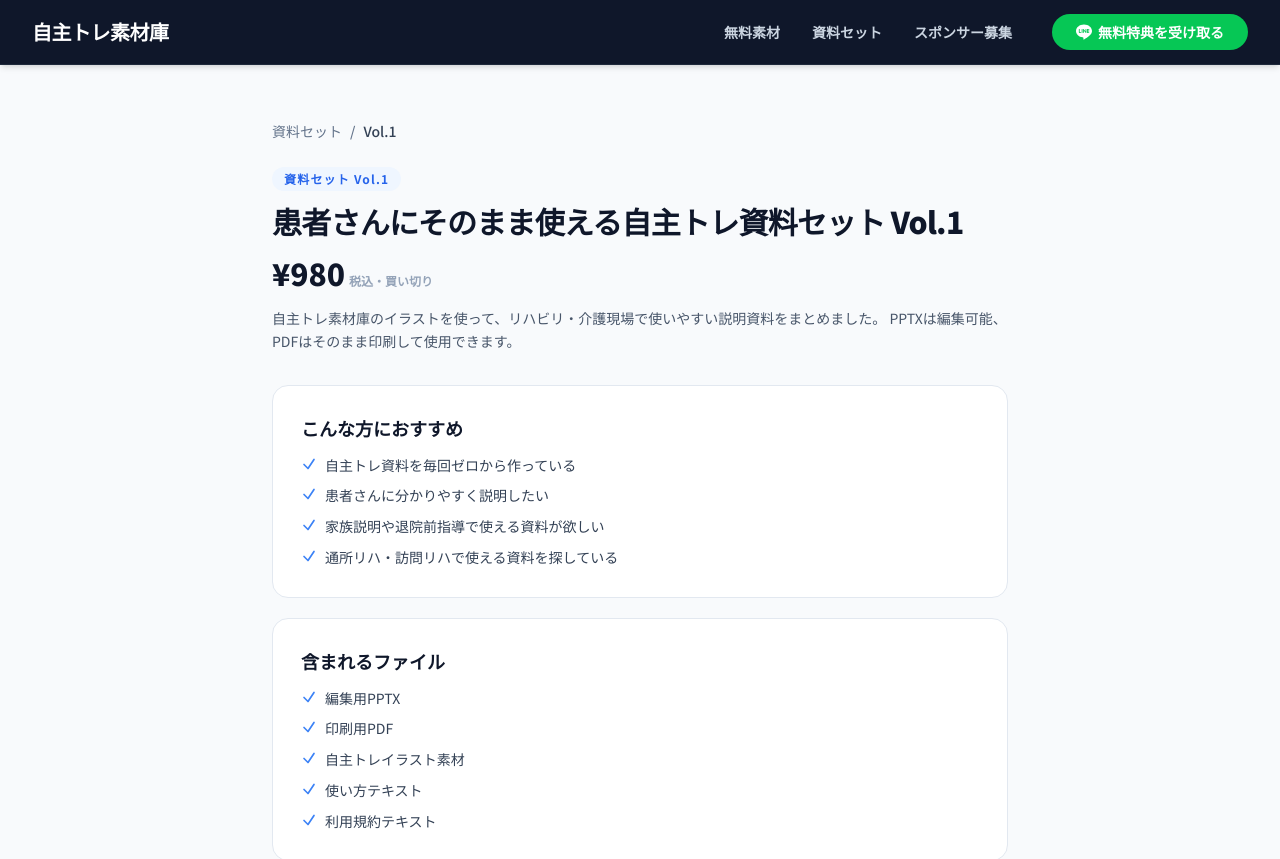
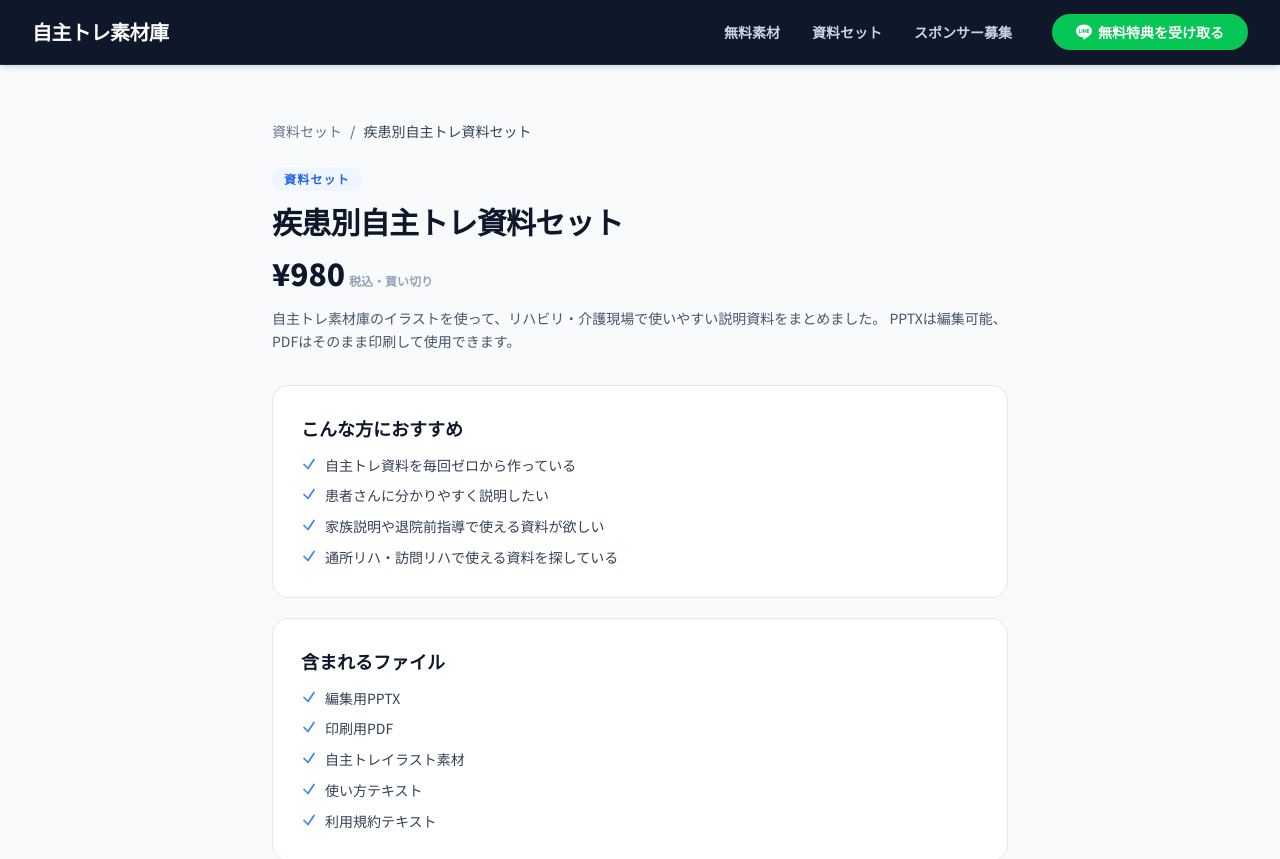
Before and after one commit to makomaru2023/jishutore-starter, a Next.js app: page /products/self-training-materials in a window 1280 px wide. Shown: the top 859 px of the page. Built offline with nearby package versions, Linux system fonts and the light colour scheme.

Commit message:
refactor: rename product to 疾患別自主トレ資料セット
Update product name across /products list, detail page (title, h1,
breadcrumb, badge), and /thank-you. Internal IDs and Stripe price env
key are unchanged.

Co-Authored-By: Claude Opus 4.7 <noreply@anthropic.com>

```diff
--- a/src/app/products/page.tsx
+++ b/src/app/products/page.tsx
@@ -5,7 +5,7 @@ import { LineBanner } from "@/components/LineBanner";
 import { Metadata } from "next";
 
 export const metadata: Metadata = {
-    title: "資料セット｜患者さんにそのまま使える自主トレ資料セット｜自主トレ素材庫",
+    title: "資料セット｜疾患別自主トレ資料セット｜自主トレ素材庫",
     description:
         "リハビリ・介護現場で使いやすい自主トレ説明資料セット。編集できるPPTX・印刷用PDF・イラスト素材入り。サイト内のStripe決済で購入し、すぐにダウンロードできます。",
 };
@@ -13,7 +13,7 @@ export const metadata: Metadata = {
 const products = [
     {
         slug: "self-training-materials",
-        name: "患者さんにそのまま使える自主トレ資料セット Vol.1",
+        name: "疾患別自主トレ資料セット",
         price: 980,
         description:
             "リハビリ・介護現場で使いやすい自主トレ説明資料をまとめたセットです。編集できるPPTX・印刷用PDF・イラスト素材が入っています。",
--- a/src/app/products/self-training-materials/page.tsx
+++ b/src/app/products/self-training-materials/page.tsx
@@ -5,13 +5,13 @@ import { CheckoutButton } from "@/components/CheckoutButton";
 import { Metadata } from "next";
 
 export const metadata: Metadata = {
-    title: "患者さんにそのまま使える自主トレ資料セット Vol.1｜自主トレ素材庫",
+    title: "疾患別自主トレ資料セット｜自主トレ素材庫",
     description:
         "編集できるPPTX・印刷用PDF・自主トレイラスト素材入りの資料セット。患者さんへの説明、家族説明、退院前指導、通所リハ・訪問リハの資料作成に。980円の買い切り。",
 };
 
 const PRODUCT_ID = "self-training-materials-vol01";
-const PRODUCT_NAME = "患者さんにそのまま使える自主トレ資料セット Vol.1";
+const PRODUCT_NAME = "疾患別自主トレ資料セット";
 const PRICE = 980;
 
 function Section({ title, children }: { title: string; children: React.ReactNode }) {
@@ -49,12 +49,12 @@ export default function SelfTrainingMaterialsPage() {
                             資料セット
                         </Link>
                         <span className="mx-2">/</span>
-                        <span className="text-slate-700">Vol.1</span>
+                        <span className="text-slate-700">疾患別自主トレ資料セット</span>
                     </nav>
 
                     <header className="mb-8">
                         <p className="mb-3 inline-block rounded-full bg-blue-50 px-3 py-1 text-xs font-bold tracking-widest text-blue-600">
-                            資料セット Vol.1
+                            資料セット
                         </p>
                         <h1 className="text-2xl font-black leading-snug tracking-tight text-slate-900 sm:text-3xl">
                             {PRODUCT_NAME}
--- a/src/app/thank-you/page.tsx
+++ b/src/app/thank-you/page.tsx
@@ -11,7 +11,7 @@ export const metadata: Metadata = {
 };
 
 const PRODUCT_ID = "self-training-materials-vol01";
-const PRODUCT_NAME = "患者さんにそのまま使える自主トレ資料セット Vol.1";
+const PRODUCT_NAME = "疾患別自主トレ資料セット";
 const PRICE = 980;
 const DOWNLOAD_PATH = "/products/jishutore-materials-vol01.zip";
 
```
